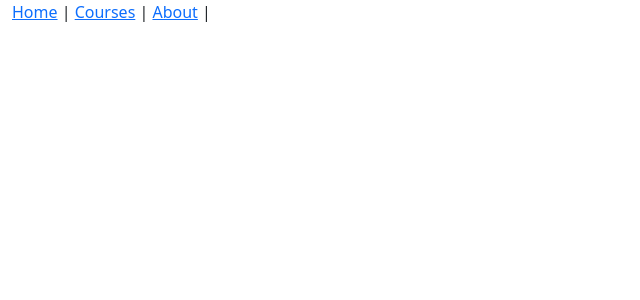
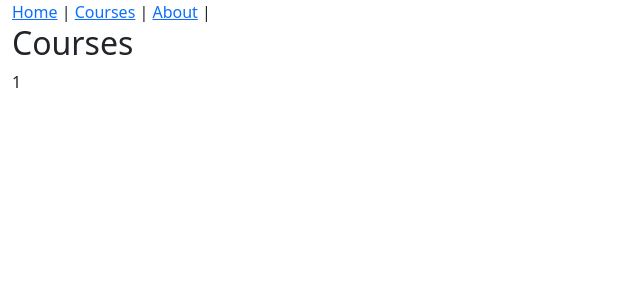
Before and after one commit to excircle/react-flux, a React (Create React App) app: page /course/1 in a window 1280 px wide. Shown: the top 300 px of the page, without its empty margins (0-640 px from the left). Built offline with nearby package versions, Linux system fonts and the light colour scheme; no server answers.

Commit message:
Final product of Module-8

```diff
--- /dev/null
+++ b/src/Basic.css
@@ -0,0 +1,3 @@
+.activeStyle {
+    color: "#fd610d";
+}
--- a/src/components/AboutPage.js
+++ b/src/components/AboutPage.js
@@ -1,4 +1,6 @@
 import React from "react";
+import { Link } from "react-router-dom";
+import '../Basic.css';
 
 class AboutPage extends React.Component {
     render() {
@@ -6,7 +8,7 @@ class AboutPage extends React.Component {
             <React.Fragment>
                 <h2>About</h2>
                 <p>This app uses React.</p>
-                <a href="/">Home Page</a>
+                <Link to="/">Home Page</Link>
             </React.Fragment>
         )
     }
--- a/src/components/App.js
+++ b/src/components/App.js
@@ -3,16 +3,21 @@ import HomePage from "./HomePage";
 import AboutPage from "./AboutPage";
 import Header from "./common/Header";
 import CoursesPage from "./CoursePage";
-import { Route, Routes } from "react-router-dom";
+import NotFoundPage from "./NotFoundPage";
+import { Route, Routes, Navigate } from "react-router-dom";
+import ManageCoursePage from "./ManageCoursePage";
 
 function App() {
     return (
     <div className="container-fluid">
         <Header />
           <Routes>
-            <Route path="/" element={<HomePage />} />
+            <Route path="/" exact element={<HomePage />} />
             <Route path="/courses" element={<CoursesPage />} />
             <Route path="/about" element={<AboutPage />} />
+            <Route path="/course/:slug" element={<ManageCoursePage />} />
+            <Route path="*" element={<NotFoundPage />} />
+            <Route path="/about-page" element={<Navigate replace to="/about" />} />
           </Routes>
     </div>
     );
--- a/src/components/CourseList.js
+++ b/src/components/CourseList.js
@@ -1,5 +1,6 @@
 import React from "react";
 import PropTypes from "prop-types";
+import { Link } from 'react-router-dom';
 
 function CourseList(props) {
   return (
@@ -15,7 +16,7 @@ function CourseList(props) {
         {props.courses.map(course => {
           return (
             <tr key={course.id}>
-              <td>{course.title}</td>
+              <td><Link to={"/course/" + course.slug}>{course.title}</Link></td>
               <td>{course.authorId}</td>
               <td>{course.category}</td>
             </tr>
--- a/src/components/CoursePage.js
+++ b/src/components/CoursePage.js
@@ -1,6 +1,7 @@
 import React, { useState, useEffect } from "react";
 import { getCourses } from "../api/courseApi";
 import CourseList from "./CourseList";
+import '../Basic.css';
 
 function CoursesPage() {
   const [ courses, setCourses ] = useState([]);
--- a/src/components/HomePage.js
+++ b/src/components/HomePage.js
@@ -1,11 +1,13 @@
 import React from 'react';
+import { Link } from "react-router-dom";
+import '../Basic.css';
 
 function HomePage() {
     return (
       <div className="jumbotron">
           <h1>Pluralsight Administration</h1>
           <p>React, Flux, and React Router for ultra-responsive web app!</p>
-          <a href="/about">About</a>
+          <Link to="about" className="btn btn-primary" >About</Link>
       </div>
     );
 }
--- /dev/null
+++ b/src/components/ManageCoursePage.js
@@ -0,0 +1,14 @@
+import React from "react";
+import { useParams } from "react-router-dom";
+
+const ManageCoursePage = props => {
+    let { slug } = useParams();
+    return (
+        <React.Fragment>
+            <h2>Courses</h2>
+            <p>{slug}</p>
+        </React.Fragment>
+    )
+}
+
+export default ManageCoursePage;
--- /dev/null
+++ b/src/components/NotFoundPage.js
@@ -0,0 +1,15 @@
+import React from "react";
+import { Link } from "react-router-dom";
+
+function NotFoundPage() {
+    return (
+        <div>
+            <h2>Page Not Found</h2>
+            <p>
+                <Link to="/">Back To Home</Link>
+            </p>
+        </div>
+    )
+}
+
+export default NotFoundPage;
--- a/src/components/common/Header.js
+++ b/src/components/common/Header.js
@@ -1,9 +1,11 @@
 import React from "react";
+import { NavLink } from "react-router-dom";
+import '../../Basic.css';
 
 function Header() {
     return (
         <nav>
-            <a href="/">Home</a> | <a href="/courses">Courses</a> | <a href="/about">About</a> |
+            <NavLink end to="/" className={({ isActive }) => (isActive ? "activeStyle" : "inactive")}>Home</NavLink> | <NavLink end to="/courses" className={({ isActive }) => (isActive ? "activeStyle" : "inactive")}>Courses</NavLink> | <NavLink end to="/about" className={({ isActive }) => (isActive ? "activeStyle" : "inactive")}>About</NavLink> |
         </nav>
     );
 }
```
Also changed, not shown: 1 other file (tests, documents, lock files or other folders).
